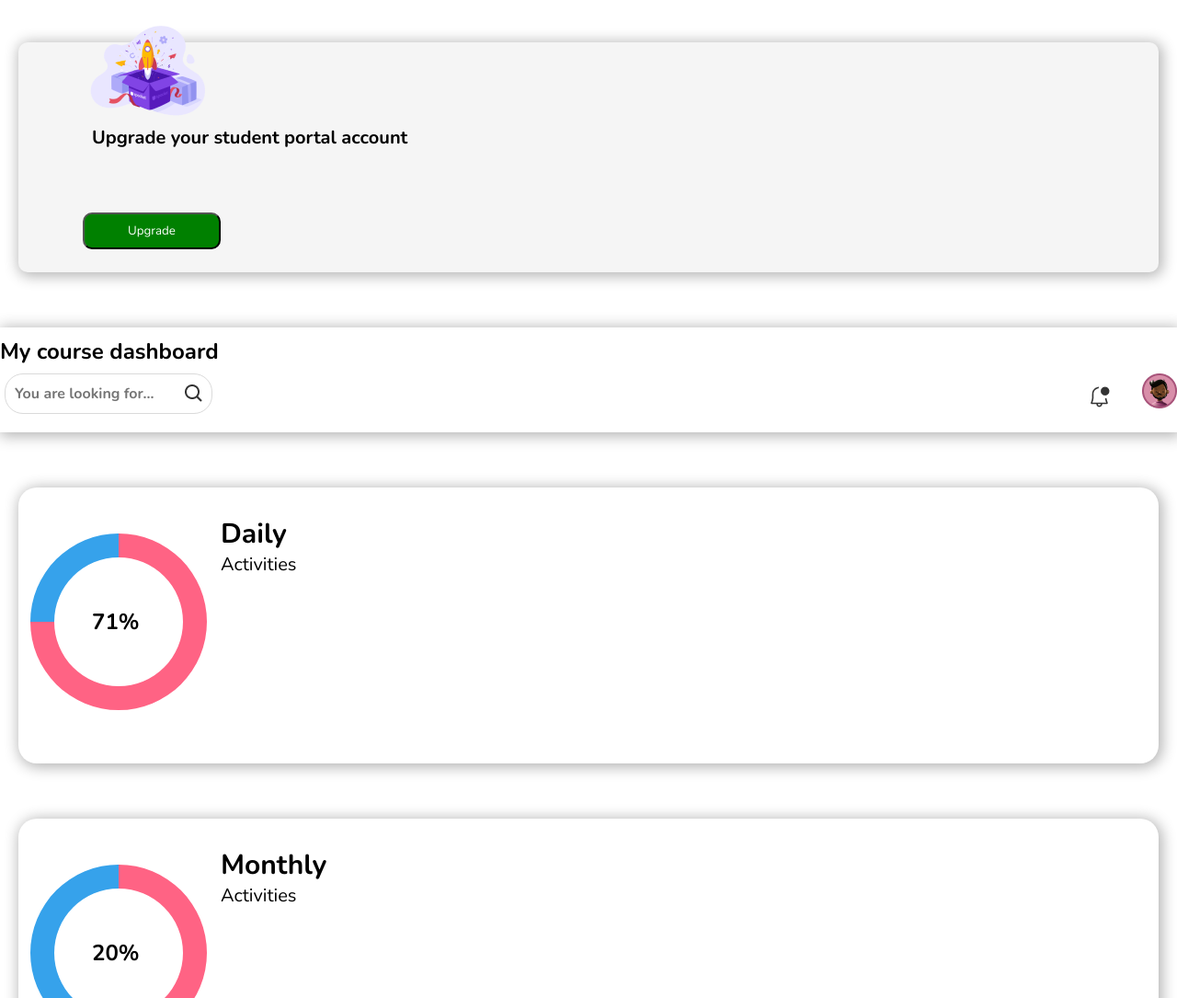
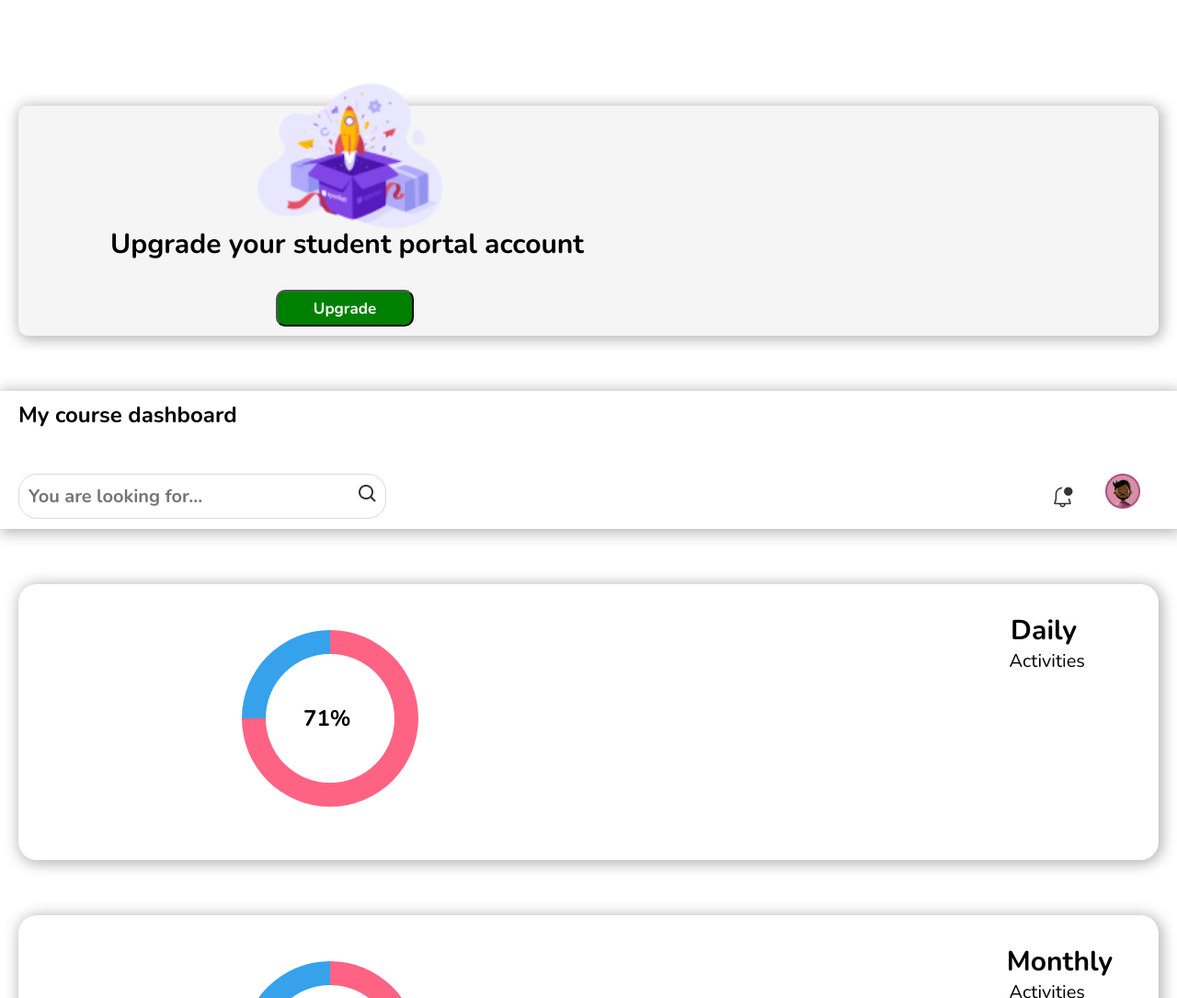
Before and after one commit to adeniranadeyemo/project-management-dashboard, a plain HTML site: page index.html in a window 1280 px wide. Shown: the part 520-1605 px from the top of the page at 92% size. Drawn offline with nearby package versions, Linux system fonts and the light colour scheme.

Commit message:
Fourth update

```diff
--- a/assets/css/style.css
+++ b/assets/css/style.css
@@ -375,3 +375,116 @@ td, th {
 .dashboard .main .last .words img{
   margin-bottom: 150px;
 }
+
+
+@media only screen and (min-width: 768px){
+.dashboard .navigation .inst{
+  height: 100px;
+}
+
+.dashboard .navigation .inst img{
+  margin: 40px 0px 20px 180px;
+}
+
+.dashboard .navigation .tab{
+  margin-top: 50px;
+}
+
+.dashboard .navigation .tab .unit p{
+  font-size: 20px;
+  font-weight: bold;
+}
+
+.dashboard .navigation .gift .box{
+  height: 200px;
+  margin-left: 230px;
+  bottom: 100px;
+}
+
+.dashboard .navigation .gift p{
+  font-size: 30px;
+  left: 100px;
+  top: 100px;
+}
+
+.dashboard .navigation .gift button{
+  left: 210px;
+  top: 200px;
+  font-weight: bold;
+  font-size: 17px;
+}
+
+.dashboard .main .search{
+  height: 150px;
+}
+
+.dashboard .main .search h1{
+  left: 20px;
+}
+
+.dashboard .main .search form{
+  top: 40px;
+  left: 15px;
+}
+
+.dashboard .main .search form input{
+  width: 400px;
+  font-size: 20px;
+}
+
+.dashboard .main .search div{
+  margin-top: 90px;
+  margin-right: 40px;
+}
+
+.dashboard .main .chart .first_chart h1{
+  right: 89px;
+}
+
+.dashboard .main .chart .first_chart p{
+  right: 80px;
+}
+
+.dashboard .main .chart .first_chart .chartBox{
+  left: 230px;
+}
+
+.dashboard .main .chart .first_chart h2{
+  left: 230px;
+}
+
+
+.dashboard .main .chart .second_chart h1{
+  right: 50px;
+}
+
+.dashboard .main .chart .second_chart p{
+  right: 80px;
+}
+
+.dashboard .main .chart .second_chart .chartBox{
+  left: 230px;
+}
+
+.dashboard .main .chart .second_chart h2{
+  left: 230px;
+}
+
+.dashboard .main .chart .third_chart h1{
+  right: 80px;
+}
+
+.dashboard .main .chart .third_chart p{
+  right: 80px;
+}
+
+.dashboard .main .chart .third_chart .chartBox{
+  left: 230px;
+}
+
+.dashboard .main .chart .third_chart h2{
+  left: 230px;
+}
+
+
+}
```
